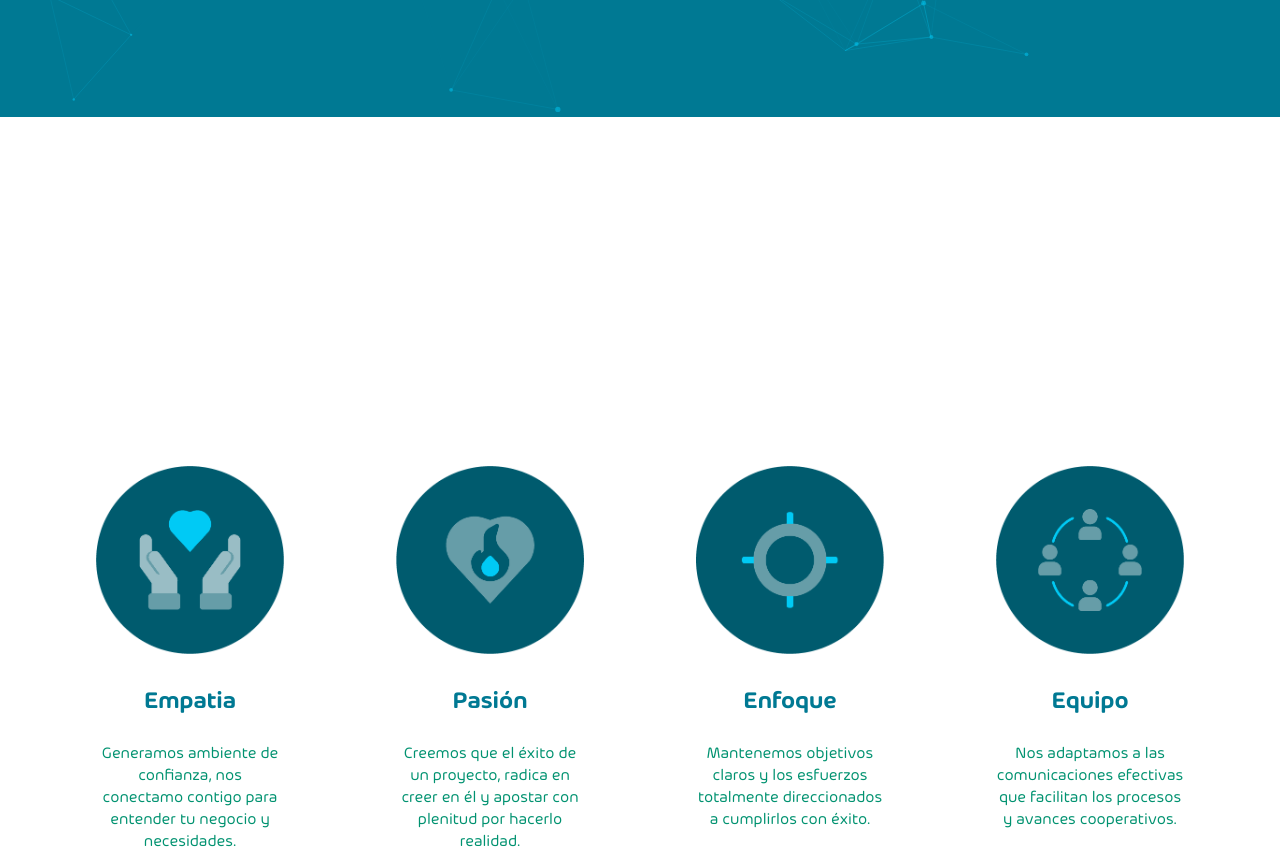
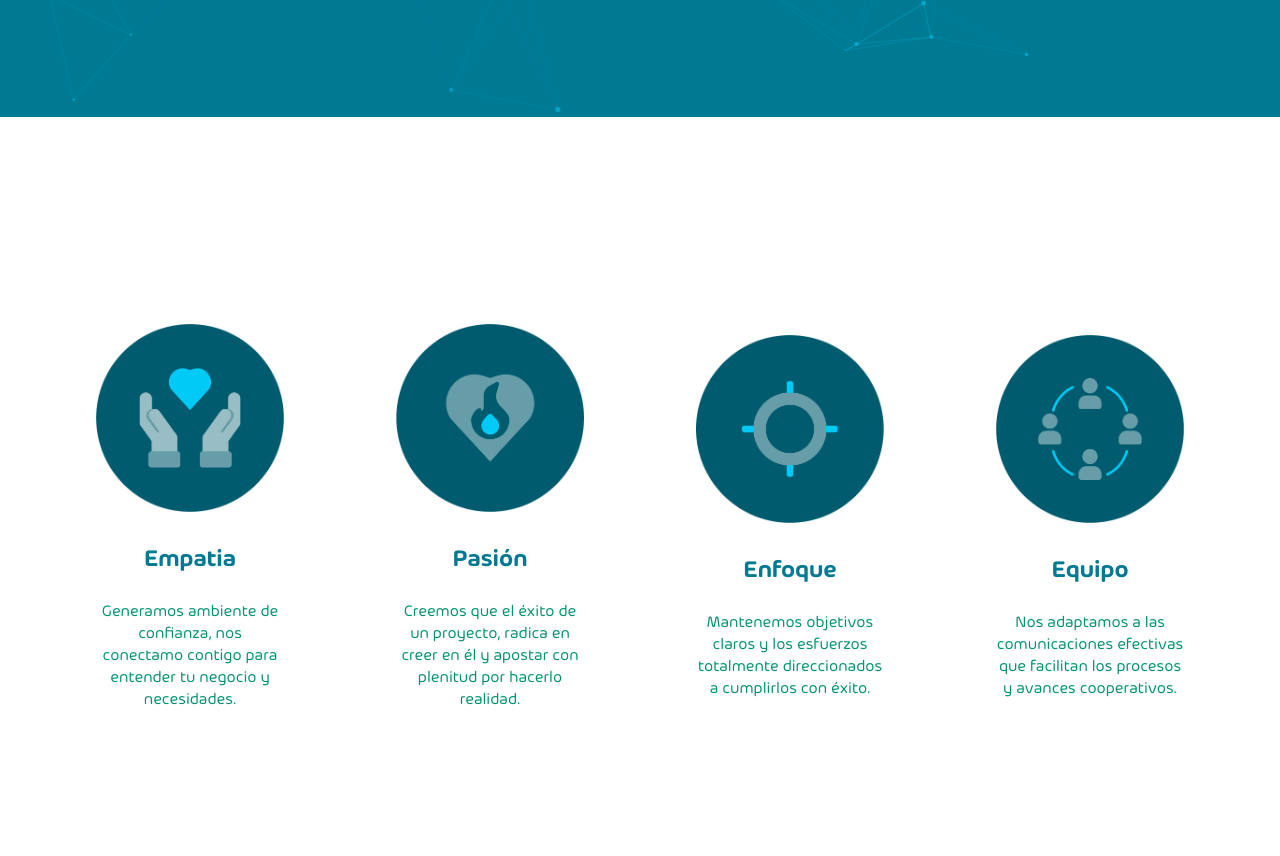
Before and after one commit to jesusrojasweb/orbittas, a website: page about.html in a window 1280 px wide. Shown: the part 683-1539 px from the top of the page. Drawn offline with Linux system fonts and the light colour scheme.

Commit message:
se acomodaron los margenes de valores

```diff
--- a/css/about.css
+++ b/css/about.css
@@ -194,7 +194,7 @@ ul,figure{
 }
 .margen{
 	padding: 10em 6em 4em;
-	height: 100vh;
+	min-height: 100vh;
 	box-sizing: border-box;
 	max-width: 1420px;
 }
@@ -239,11 +239,12 @@ ul,figure{
 	background: white
 }
 .valores .grid{
+	padding-top: 4em;
 	display: grid;
 	grid-template-columns: repeat(4, 1fr);
 	grid-gap: 7em;
 	text-align: center;
-	align-content: end;
+	align-items: center;
 }
 .valores .grid .body .valor{
 	color: #007993;
--- a/src/postcss/about.css
+++ b/src/postcss/about.css
@@ -292,7 +292,7 @@ ul,figure{
 
 .margen{
 	padding: 10em 6em 4em;
-	height: 100vh;
+	min-height: 100vh;
 	box-sizing: border-box;
 	max-width: 1420px;
 }
@@ -357,11 +357,12 @@ ul,figure{
 .valores{
 	background: white;
 	& .grid{
+		padding-top: 4em;
 		display: grid;
 		grid-template-columns: repeat(4, 1fr);
 		grid-gap: 7em;
 		text-align: center;
-		align-content: end;
+		align-items: center;
 		@media(--tablet){
 			grid-template-columns: 1fr 1fr;
 			grid-gap: 2em 8em;
```
